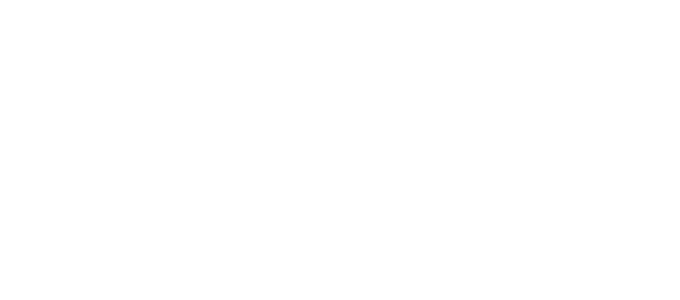
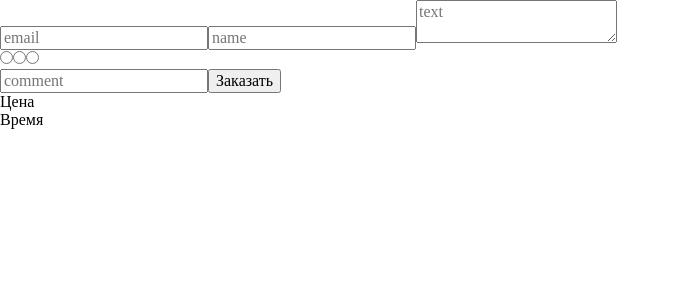
Before and after one commit to drew24n/react-order-app, a React (Create React App) app: page / in a window 1280 px wide. Shown: the top 300 px of the page, without its empty margins (0-680 px from the left). Built offline with nearby package versions, Linux system fonts and the light colour scheme.

Commit message:
added temporary jsx; redux fix

```diff
--- a/src/App.jsx
+++ b/src/App.jsx
@@ -1,14 +1,29 @@
-import React, {useState} from 'react';
+import React from 'react';
 import style from './App.module.scss';
 import {useDispatch, useSelector} from "react-redux";
+import {setComment, setData, setEmail, setLang, setName} from "./redux/appReducer";
 
 export const App = () => {
     const dispatch = useDispatch()
     const appState = useSelector(state => state.app)
 
-    const [price, setPrice] = useState(0)
-    const calcPrice = (data, lang) => {}
-
     return <div className={style.container}>
+        <form onSubmit={e => e.preventDefault()}>
+            <input value={appState.email} onChange={e => dispatch(setEmail(e.target.value))} type="email"
+                   placeholder={'email'}/>
+            <input value={appState.name} onChange={e => dispatch(setName(e.target.value))} type="text"
+                   placeholder={'name'}/>
+            <textarea value={appState.data} onChange={e => dispatch(setData(e.target.value))} placeholder={'text'}/>
+            <div onChange={e => dispatch(setLang(e.target.value))}>
+                <input type="radio" name={'lang'} value={'rus'}/>
+                <input type="radio" name={'lang'} value={'ukr'}/>
+                <input type="radio" name={'lang'} value={'eng'}/>
+            </div>
+            <input value={appState.comment} onChange={e => dispatch(setComment(e.target.value))} type="text"
+                   placeholder={'comment'}/>
+            <button>Заказать</button>
+        </form>
+        <div>Цена</div>
+        <div>Время</div>
     </div>
 }
--- a/src/redux/appReducer.js
+++ b/src/redux/appReducer.js
@@ -5,11 +5,11 @@
 const SET_COMMENT = "SET-COMMENT"
 
 const initialState = {
-    lang: null,
-    data: null,
-    email: null,
-    name: null,
-    comment: null
+    lang: '',
+    data: '',
+    email: '',
+    name: '',
+    comment: ''
 }
 
 export const appReducer = (state = initialState, action) => {
@@ -31,6 +31,6 @@
 
 export const setLang = (lang) => ({type: SET_LANG, lang})
 export const setData = (data) => ({type: SET_DATA, data})
-export const setEmail = (email) => ({type: SET_DATA, email})
-export const setName = (name) => ({type: SET_DATA, name})
-export const setComment = (comment) => ({type: SET_DATA, comment})
+export const setEmail = (email) => ({type: SET_EMAIL, email})
+export const setName = (name) => ({type: SET_NAME, name})
+export const setComment = (comment) => ({type: SET_COMMENT, comment})
```
